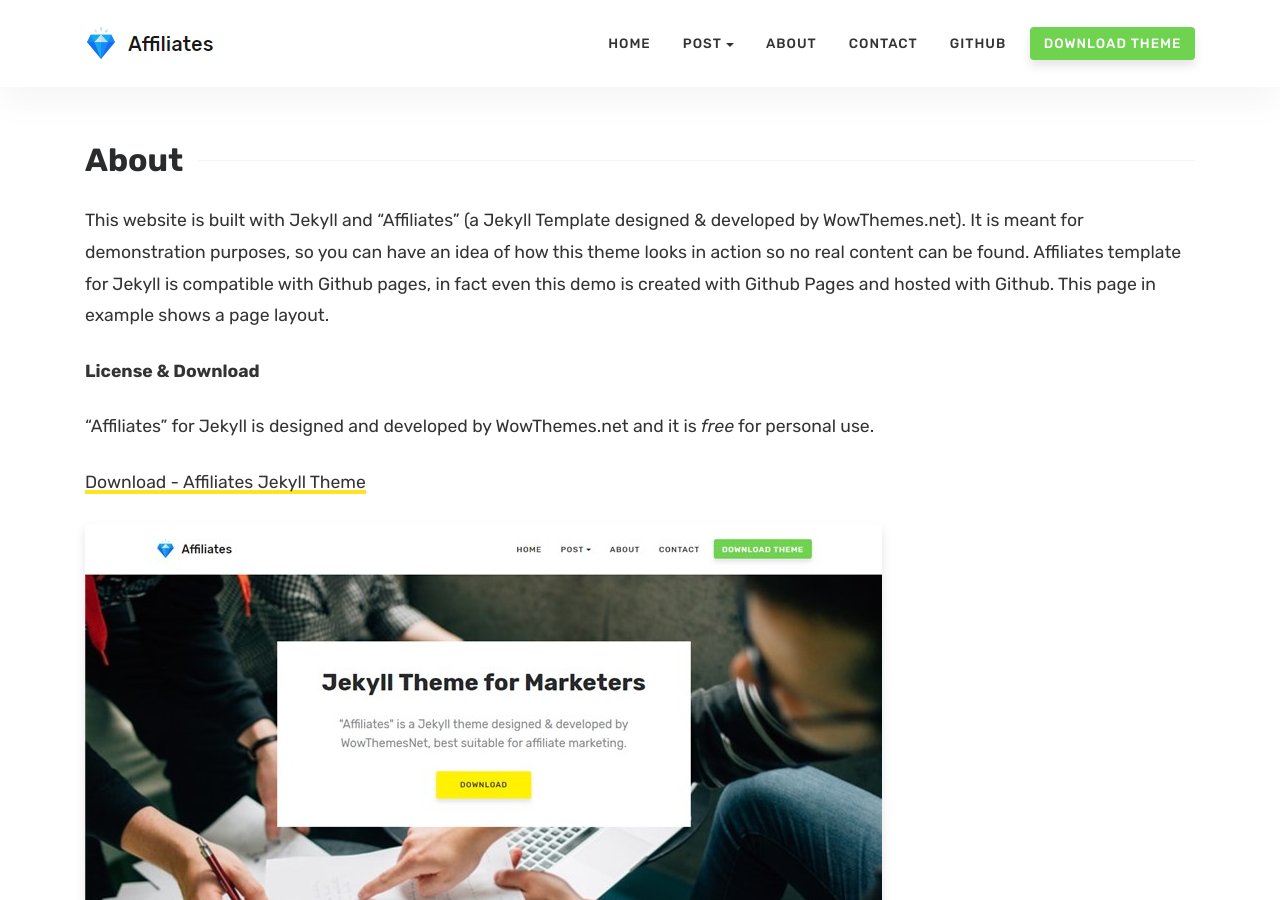
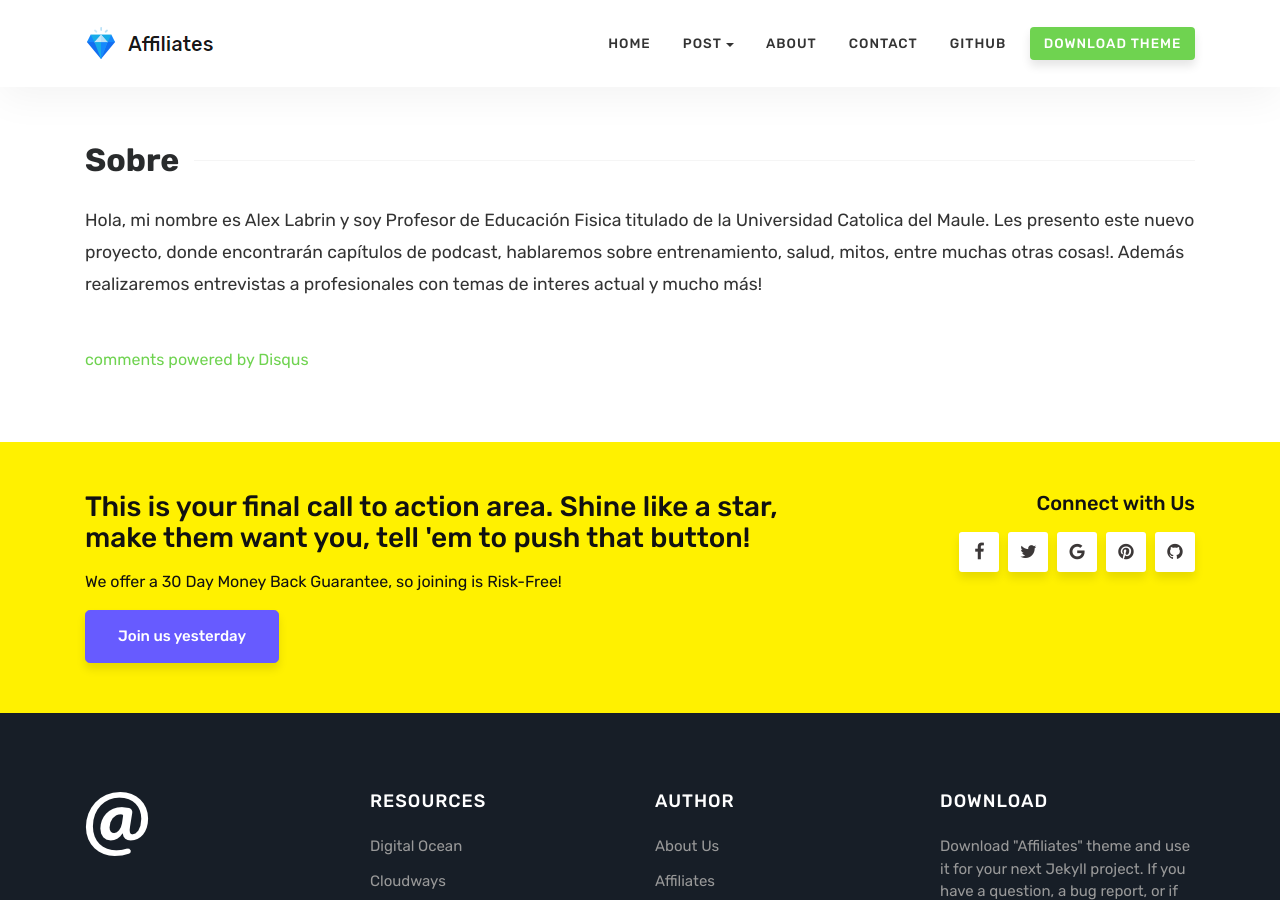
Before and after one commit to msanhueza/alex, a Jekyll site: the page built from about.md, in a window 1280 px wide and 900 px high. Built offline with Jekyll 4.4.1, drawn with Linux system fonts in a browser that asks for light colours; comment, search, counter and statistics services are not loaded.

Commit message:
updated about

```diff
--- a/about.md
+++ b/about.md
@@ -1,21 +1,8 @@
 ---
 layout: page
-title: About
+title: Sobre
 comments: true
 ---
 
-This website is built with Jekyll and "Affiliates" (a Jekyll Template designed & developed by WowThemes.net). It is meant for demonstration purposes, so you can have an idea of how this theme looks in action so no real content can be found. Affiliates template for Jekyll is compatible with Github pages, in fact even this demo is created with Github Pages and hosted with Github. This page in example shows a page layout.
-
-**License & Download**
-
-"Affiliates" for Jekyll is designed and developed by WowThemes.net and it is *free* for personal use.
-
-<a href="https://github.com/wowthemesnet/affiliates-jekyll-theme/archive/master.zip" target="_blank">Download - Affiliates Jekyll Theme</a>
-
-![jekyll template mediumish]({{site.baseurl}}/assets/images/theme1.jpg)
-
-![jekyll template mediumish]({{site.baseurl}}/assets/images/theme2.jpg)
-
-![jekyll template mediumish]({{site.baseurl}}/assets/images/theme3.jpg)
-
-![jekyll template mediumish]({{site.baseurl}}/assets/images/theme4.jpg)
+Hola, mi nombre es Alex Labrin y soy Profesor de Educación Fisica titulado de la Universidad Catolica del Maule.
+Les presento este nuevo proyecto, donde encontrarán capítulos de podcast, hablaremos sobre entrenamiento, salud, mitos, entre muchas otras cosas!. Además realizaremos entrevistas a profesionales con temas de interes actual y mucho más!
```
